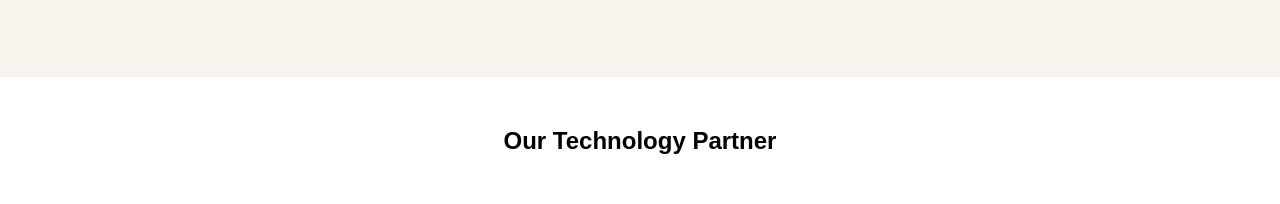
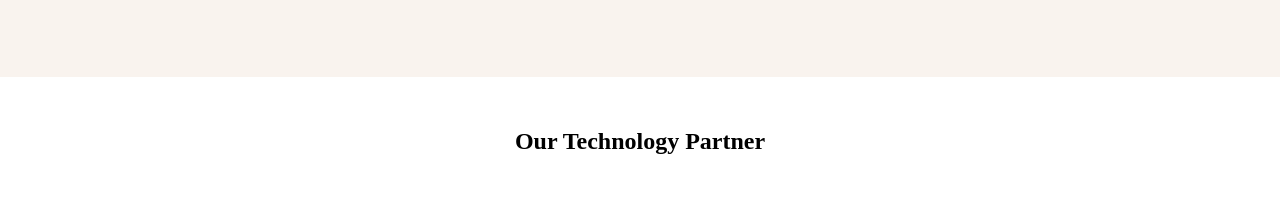
Before and after one commit to kunal23g/PACAM, a React (Vite) app: page / in a window 1280 px wide. Shown: the part 1060-1264 px from the top of the page. Built offline with nearby package versions, Linux system fonts and the light colour scheme.

Commit message:
Update Logoslide.jsx

```diff
--- a/src/components/Logoslide.jsx
+++ b/src/components/Logoslide.jsx
@@ -14,7 +14,7 @@ const Logoslide = () => {
   return (
     <div className="mt-12 text-center">
       <div className="mb-12">
-        <h1 className="text-2xl font-bold">Our Technology Partner</h1>
+        <h1 className="text-2xl font-playfair  font-bold">Our Technology Partner</h1>
       </div>
 
       <div>
```
